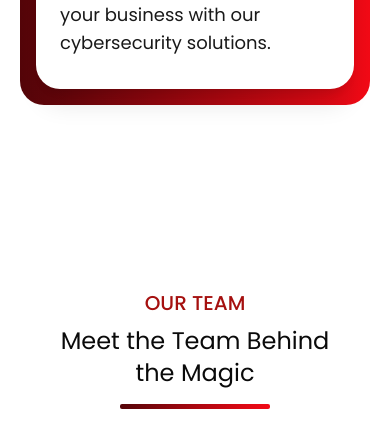
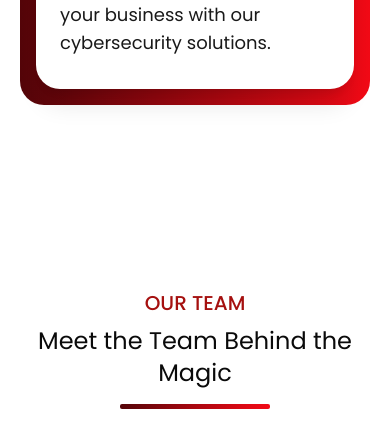
Before and after one commit to junior-entreprise-ensias/website, a Next.js app: page / in a window 390 px wide. Shown: the part 4978-5425 px from the top of the page. Built offline with nearby package versions, Linux system fonts and the light colour scheme.

Commit message:
Fix team slider

```diff
--- a/app/components/Team/TeamItemCard.tsx
+++ b/app/components/Team/TeamItemCard.tsx
@@ -9,7 +9,7 @@ interface TeamItemCardProps {
 
 const TeamItemCard = ({ item }: TeamItemCardProps) => {
   return (
-    <div className="team-item h-[360px] rounded-lg border border-gray-200 shadow-md p-5 mx-1 mb-7 flex flex-col items-center justify-center gap-1">
+    <div className="team-item h-[360px] rounded-lg border border-gray-200 shadow-md mr-2 p-5 mx-1 mb-7 flex flex-col items-center justify-center gap-1">
       <div className="team-img mb-5">
         <Image
           src={`/assets/team/${item.img}`}
--- a/app/components/Team/index.tsx
+++ b/app/components/Team/index.tsx
@@ -42,7 +42,7 @@ export default class Team extends Component {
     };
     return (
       <div id="team">
-        <div className="mx-auto px-5 sm:px-24 py-20">
+        <div className="mx-auto px-0 py-20">
           <span className="opacity-0">.</span>
           <BlurFade inView={true}>
             <div className="section-title relative text-center px-5 pb-5 mb-10">
@@ -59,8 +59,8 @@ export default class Team extends Component {
                   <TeamItemCard key={index} item={item} />
                 ))}
               </Slider>
-              <div className="pointer-events-none absolute inset-y-0 left-[0] w-1/5 md:w-1/4 bg-gradient-to-r from-white dark:from-background"></div>
-              <div className="pointer-events-none absolute inset-y-0 right-[0] w-1/5 md:w-1/4 bg-gradient-to-l from-white dark:from-background"></div>
+              <div className="pointer-events-none absolute inset-y-0 left-[0] hidden sm:block w-1/5 md:w-1/4 bg-gradient-to-r from-white dark:from-background"></div>
+              <div className="pointer-events-none absolute inset-y-0 right-[0] hidden sm:block w-1/5 md:w-1/4 bg-gradient-to-l from-white dark:from-background"></div>
             </div>
           </BlurFade>
         </div>
```
